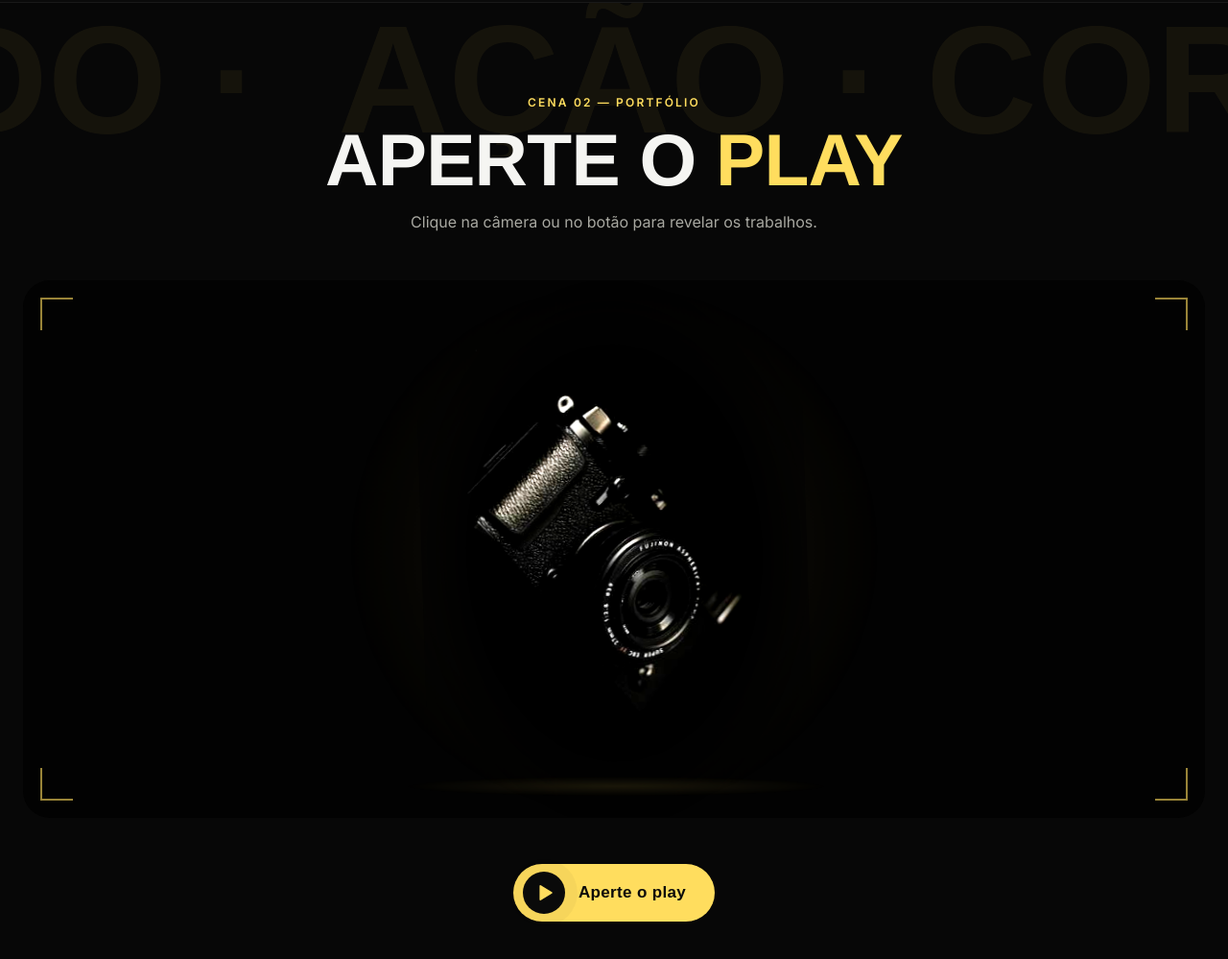
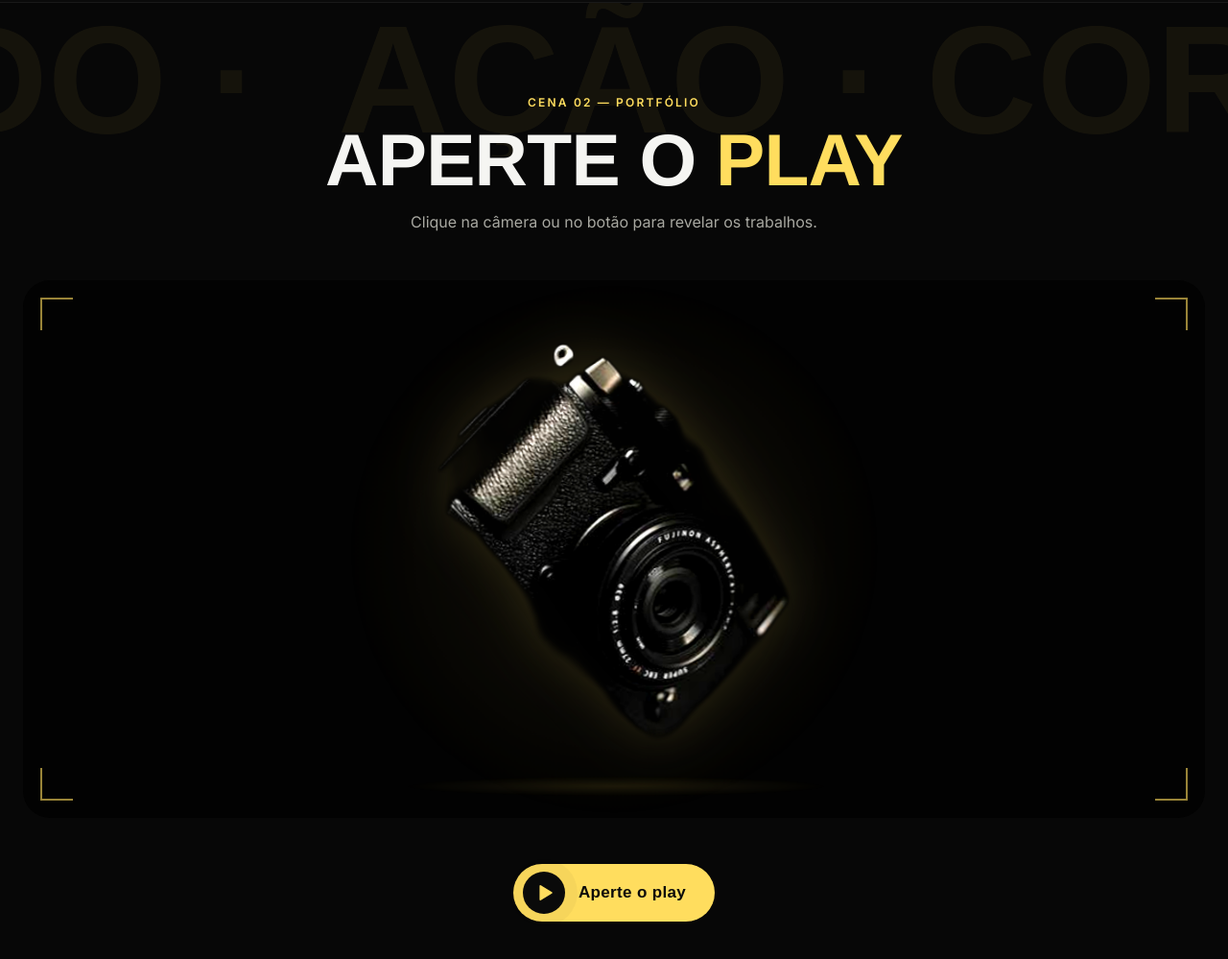
Before and after one commit to kauanaraujo698-code/criararaujo, a plain HTML site: page index.html in a window 1280 px wide. Shown: the part 1564-2563 px from the top of the page at 96% size. Drawn offline with Linux system fonts and the light colour scheme; a web font is replaced by a local one.

Commit message:
Câmera em PNG com fundo transparente
Co-Authored-By: Claude Opus 5.5 <noreply@anthropic.com>
Claude-Session: https://claude.ai/code/session_01KxWwHxUzFcZCqBgT4WzMmr

```diff
--- a/index.html
+++ b/index.html
@@ -98,9 +98,9 @@ html{scroll-behavior:smooth}
 .cam-scene{position:absolute;inset:0;display:flex;align-items:center;justify-content:center;perspective:1200px;cursor:pointer}
 .cam-glow{position:absolute;left:50%;top:50%;width:min(70%,620px);aspect-ratio:1/1;transform:translate(-50%,-50%);background:radial-gradient(circle,rgba(255,221,94,.16) 0%,rgba(255,221,94,.05) 35%,rgba(0,0,0,0) 65%);animation:cam-glow 6s ease-in-out infinite;pointer-events:none}
 @keyframes cam-glow{0%,100%{opacity:.7;transform:translate(-50%,-50%) scale(1)}50%{opacity:1;transform:translate(-50%,-50%) scale(1.08)}}
-.cam-tilt{position:relative;height:108%;transform-style:preserve-3d;transition:transform .25s ease-out;animation:cam-float 5.5s ease-in-out infinite}
+.cam-tilt{position:relative;height:78%;transform-style:preserve-3d;transition:transform .25s ease-out;animation:cam-float 5.5s ease-in-out infinite}
 @keyframes cam-float{0%,100%{translate:0 -10px;rotate:-2deg}50%{translate:0 12px;rotate:1.5deg}}
-.cam-img{height:100%;width:auto;display:block;-webkit-mask-image:radial-gradient(ellipse 62% 58% at 50% 52%,#000 62%,transparent 100%);mask-image:radial-gradient(ellipse 62% 58% at 50% 52%,#000 62%,transparent 100%);filter:contrast(1.1) brightness(1.45);transform-origin:57% 59%;transition:transform 1.3s cubic-bezier(.7,0,.25,1),filter 1.3s ease}
+.cam-img{height:100%;width:auto;display:block;filter:brightness(1.35) contrast(1.08) drop-shadow(0 0 28px rgba(255,221,94,.18)) drop-shadow(0 30px 40px rgba(0,0,0,.8));transform-origin:62.9% 64.1%;transition:transform 1.3s cubic-bezier(.7,0,.25,1),filter 1.3s ease}
 .cam-shadow{position:absolute;left:50%;bottom:4%;width:38%;height:22px;transform:translateX(-50%);background:radial-gradient(ellipse,rgba(255,221,94,.12),rgba(0,0,0,0) 70%);animation:cam-shadow 5.5s ease-in-out infinite;pointer-events:none}
 @keyframes cam-shadow{0%,100%{opacity:.9;scale:1}50%{opacity:.5;scale:.85}}
 .cam-scene.cam-diving .cam-tilt{animation:none;transform:none !important}
@@ -283,7 +283,7 @@ html{scroll-behavior:smooth}
 <div id="cam-scene" class="cam-scene">
 <div class="cam-glow" aria-hidden="true"></div>
 <div id="cam-tilt" class="cam-tilt">
-<img id="cam-img" class="cam-img" src="assets/camera.jpg" alt="Câmera fotográfica — clique para ver o portfólio">
+<img id="cam-img" class="cam-img" src="assets/camera.png" alt="Câmera fotográfica — clique para ver o portfólio">
 </div>
 <div class="cam-shadow" aria-hidden="true"></div>
 </div>
```
Also changed, not shown: assets/camera.jpg (deleted), assets/camera.png (added).
